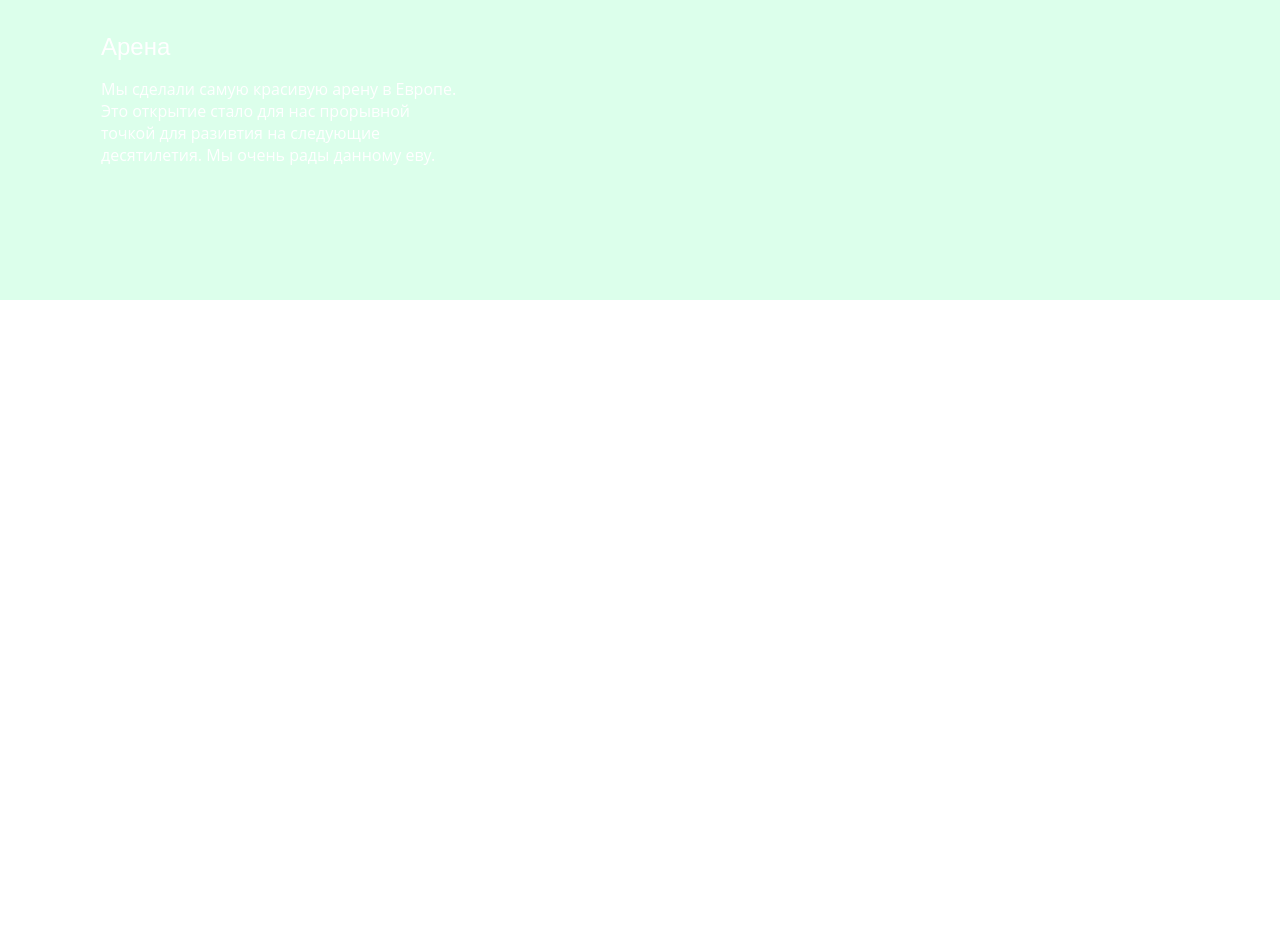
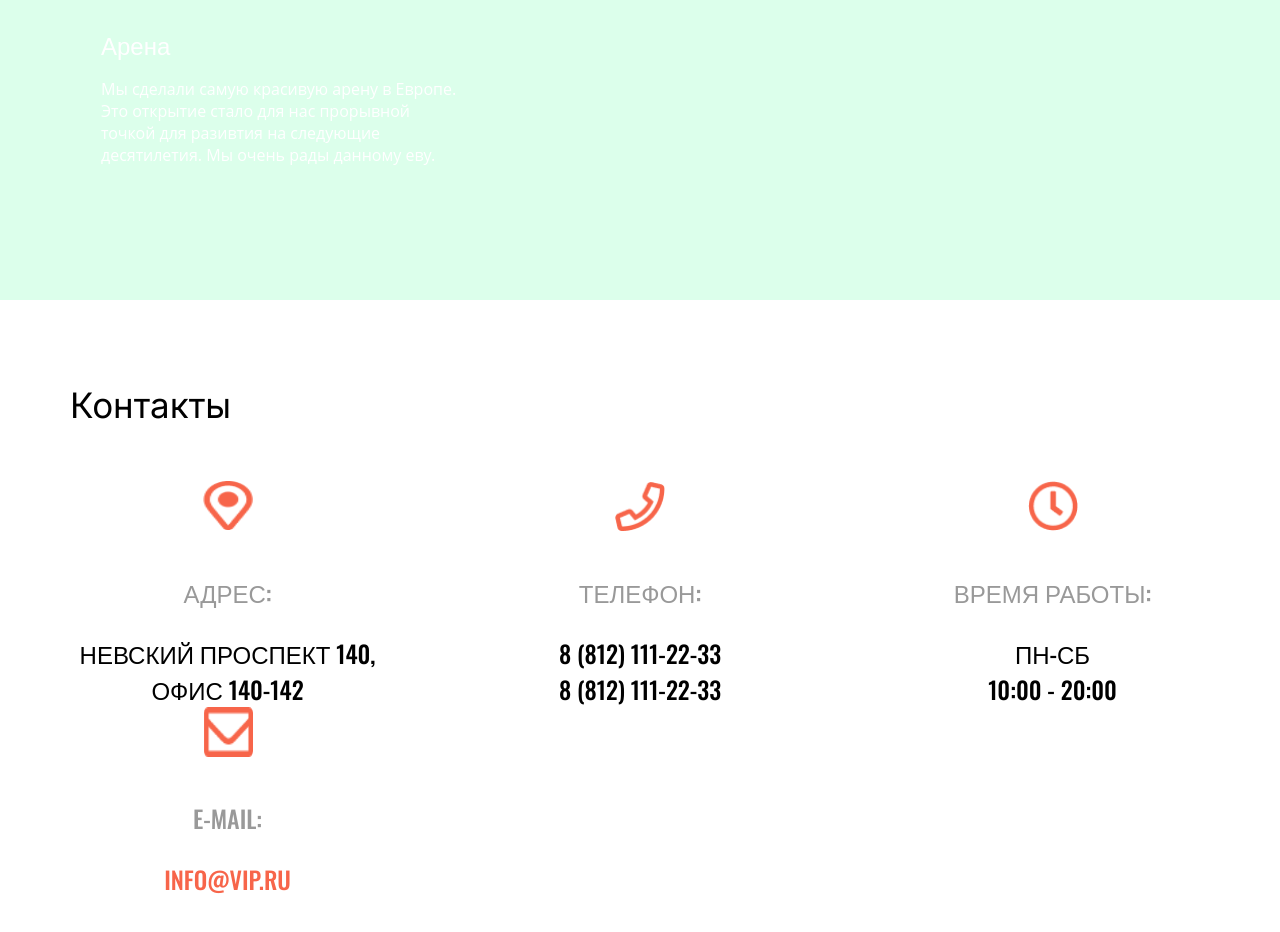
Before and after one commit to DmitriDjourov/lessons_300523-m, a plain HTML site: page lesson_11/index.html in a window 1280 px wide. Shown: the part 1468-2400 px from the top of the page. Before the commit the page ends 1768 px from the top, so only its background shows below. Drawn offline with nearby package versions, Linux system fonts and the light colour scheme; files whose address does not match are found by name.

Commit message:
Add lesson 11

```diff
--- a/lesson_11/css/style.css
+++ b/lesson_11/css/style.css
@@ -117,3 +117,45 @@ header .social_box img:not(:last-child) {
 .our_projects div div article:not(:last-child) {
     margin-right: 37px;
 }
+
+footer {
+    padding: 84px 70px 76px;
+}
+
+footer div h2 {
+    margin-bottom: 55px;
+    font-family: 'Inter', sans-serif;
+    font-weight: 400;
+    font-size: 35px;
+}
+
+footer .contacts_info {
+    display: flex;
+    justify-content: space-between;
+    font-size: 24px;
+    font-family: 'Oswald', sans-serif;
+    font-weight: 500;
+    flex-wrap: wrap;
+}
+
+footer .contacts_info div h3 {
+    font-weight: 500;
+    font-size: 24px;
+    color: #999999;
+    margin-bottom: 25px;
+}
+
+footer .contacts_info div {
+    text-align: center;
+    width: 315px;
+}
+
+footer .contacts_info div img {
+    margin-bottom: 36px;
+    width: 50px;
+    height: 50px;
+}
+
+footer .contacts_info div:last-child p {
+    color: #F7654A;
+}
--- a/lesson_11/index.html
+++ b/lesson_11/index.html
@@ -59,7 +59,34 @@
         </section>
     </main>
     <footer>
-
+        <div>
+            <h2>Контакты</h2>
+            <div class="contacts_info">
+                <div>
+                    <img src="./media/address.png" alt="address">
+                    <h3>АДРЕС:</h3>
+                    <p>НЕВСКИЙ ПРОСПЕКТ 140,</p>
+                    <p>ОФИС 140-142</p>
+                </div>
+                <div>
+                    <img src="./media/phone.png" alt="phone">
+                    <h3>ТЕЛЕФОН:</h3>
+                    <p>8 (812) 111-22-33</p>
+                    <p>8 (812) 111-22-33</p>
+                </div>
+                <div>
+                    <img src="./media/clock.png" alt="clock">
+                    <h3>ВРЕМЯ РАБОТЫ:</h3>
+                    <p>ПН-СБ</p>
+                    <p>10:00 - 20:00</p>
+                </div>
+                <div>
+                    <img src="./media/email.png" alt="email">
+                    <h3>E-MAIL:</h3>
+                    <p>INFO@VIP.RU</p>
+                </div>
+            </div>
+        </div>
     </footer>
 </body>
 </html>
```
Also changed, not shown: lesson_11/media/address.png (added), lesson_11/media/clock.png (added), lesson_11/media/email.png (added), lesson_11/media/phone.png (added).
